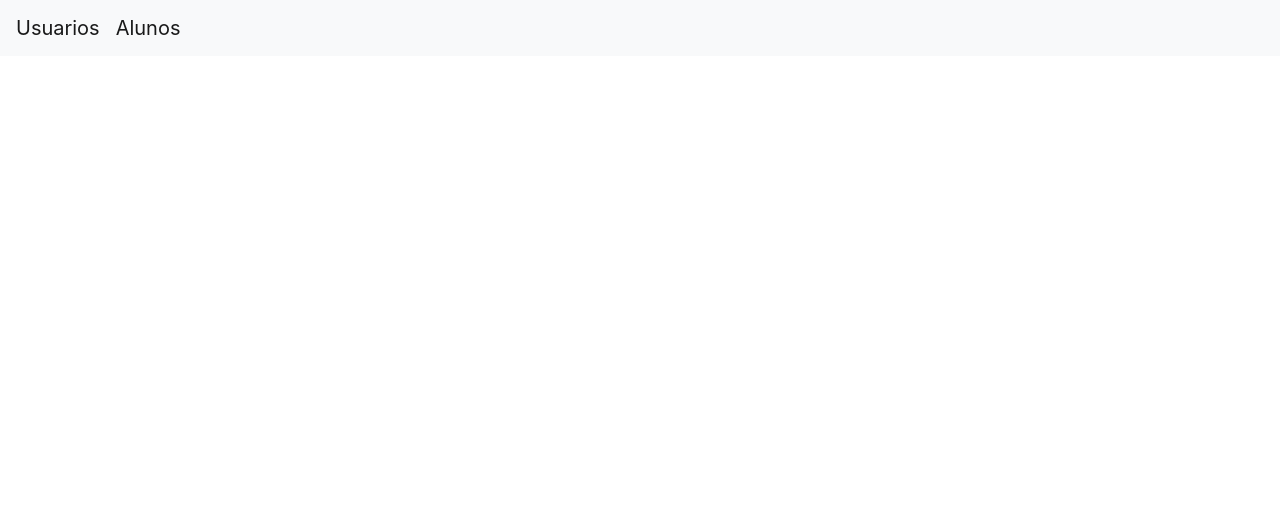
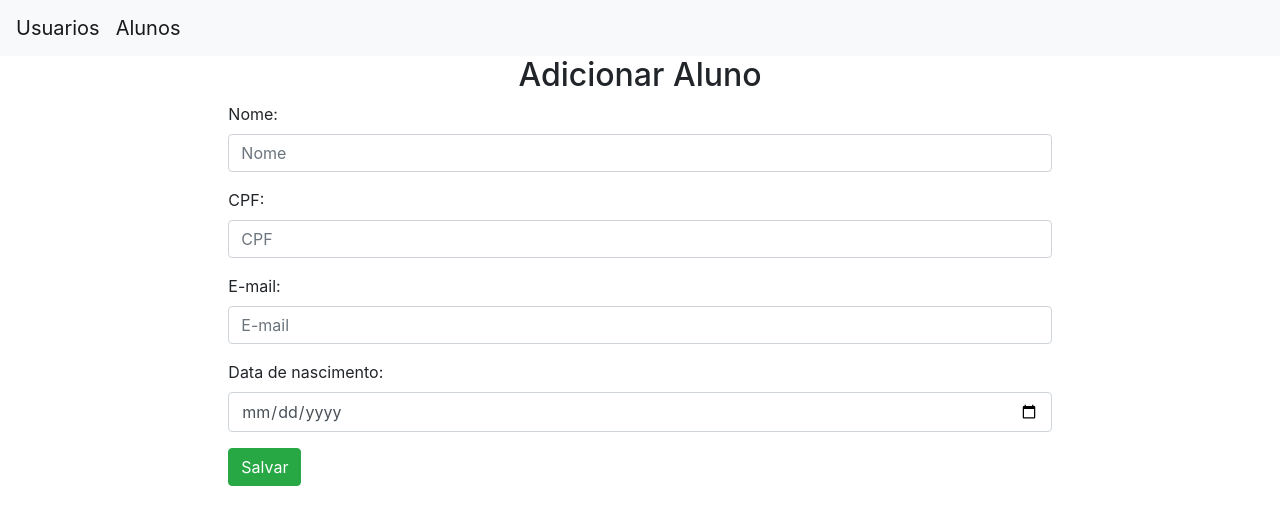
Before and after one commit to VitorFaria/universidade, an Angular app in the folder frontend/: page /add-aluno in a window 1280 px wide. Before the commit this address led to /. Shown: the top 524 px of the page. Built offline with nearby package versions, Linux system fonts and the light colour scheme.

Commit message:
Implementando tela de inserção de alunos

```diff
--- /dev/null
+++ b/frontend/src/app/aluno/add-aluno/add-aluno.component.html
@@ -0,0 +1,26 @@
+<div class="col-md-8 user-container">
+  <h2 class="text-center">Adicionar Aluno</h2>
+  <form [formGroup]="addForm" (ngSubmit)="onSubmit()">
+    <div class="form-group">
+      <label for="nome">Nome:</label>
+      <input type="text" formControlName="nome" placeholder="Nome" name="nome" class="form-control" id="nome">
+    </div>
+
+    <div class="form-group">
+      <label for="cpf">CPF:</label>
+      <input type="cpf" formControlName="cpf" placeholder="CPF" name="cpf" class="form-control" id="cpf">
+    </div>
+
+    <div class="form-group">
+      <label for="email">E-mail:</label>
+      <input formControlName="email" placeholder="E-mail" name="email" class="form-control" id="email">
+    </div>
+
+    <div class="form-group">
+      <label for="data_nascimento">Data de nascimento:</label>
+      <input type="date" formControlName="data_nascimento" placeholder="Data de nascimento" name="data_nascimento" class="form-control" id="data_nascimento">
+    </div>
+
+    <button class="btn btn-success">Salvar</button>
+  </form>
+</div>
--- /dev/null
+++ b/frontend/src/app/aluno/add-aluno/add-aluno.component.ts
@@ -0,0 +1,35 @@
+import { Component, OnInit } from '@angular/core';
+import {FormBuilder, FormGroup, Validators} from "@angular/forms";
+import {Router} from "@angular/router";
+import {ApiService} from "../../core/api.service";
+
+@Component({
+  selector: 'app-add-aluno',
+  templateUrl: './add-aluno.component.html',
+  styleUrls: ['./add-aluno.component.css']
+})
+export class AddAlunoComponent implements OnInit {
+
+  constructor(private formBuilder: FormBuilder,private router: Router, private apiService: ApiService) { }
+
+  addForm: FormGroup;
+
+  ngOnInit() {
+    this.addForm = this.formBuilder.group({
+      id: [],
+      nome: ['', Validators.required],
+      cpf: ['', Validators.required],
+      email: ['', Validators.required],
+      data_nascimento: ['', Validators.required]
+    });
+
+  }
+
+  onSubmit() {
+    this.apiService.createAluno(this.addForm.value)
+      .subscribe( data => {
+        this.router.navigate(['list-aluno']);
+      });
+  }
+
+}
--- a/frontend/src/app/app.module.ts
+++ b/frontend/src/app/app.module.ts
@@ -6,6 +6,7 @@ import { LoginComponent } from './login/login.component';
 import { AddUserComponent } from './user/add-user/add-user.component';
 import { EditUserComponent } from './user/edit-user/edit-user.component';
 import { ListUserComponent } from './user/list-user/list-user.component';
+import { AddAlunoComponent } from './aluno/add-aluno/add-aluno.component';
 import { ListAlunoComponent } from './aluno/list-aluno/list-aluno.component';
 import {ApiService} from "./core/api.service";
 import {HTTP_INTERCEPTORS, HttpClientModule} from "@angular/common/http";
@@ -20,6 +21,7 @@ import {TokenInterceptor} from "./core/interceptor";
     AddUserComponent,
     EditUserComponent,
     ListUserComponent,
+    AddAlunoComponent,
     ListAlunoComponent
   ],
   imports: [
--- a/frontend/src/app/app.routing.ts
+++ b/frontend/src/app/app.routing.ts
@@ -3,6 +3,7 @@ import {LoginComponent} from "./login/login.component";
 import {AddUserComponent} from "./user/add-user/add-user.component";
 import {ListUserComponent} from "./user/list-user/list-user.component";
 import {EditUserComponent} from "./user/edit-user/edit-user.component";
+import {AddAlunoComponent } from './aluno/add-aluno/add-aluno.component';
 import {ListAlunoComponent} from "./aluno/list-aluno/list-aluno.component";
 
 const routes: Routes = [
@@ -10,6 +11,7 @@ const routes: Routes = [
   { path: 'add-user', component: AddUserComponent },
   { path: 'list-user', component: ListUserComponent },
   { path: 'edit-user', component: EditUserComponent },
+  { path: 'add-aluno', component: AddAlunoComponent },
   { path: 'list-aluno', component: ListAlunoComponent },
   {path : '', component : LoginComponent}
 ];
```
Also changed, not shown: frontend/src/app/aluno/add-aluno/add-aluno.component.css (added), 1 other file (tests, documents, lock files or other folders).
